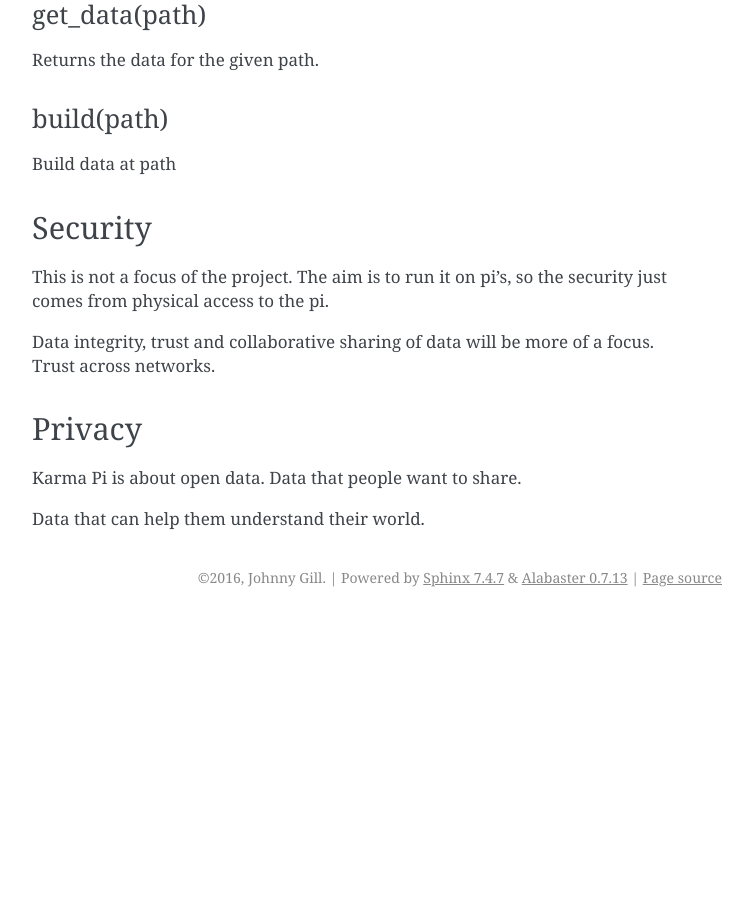
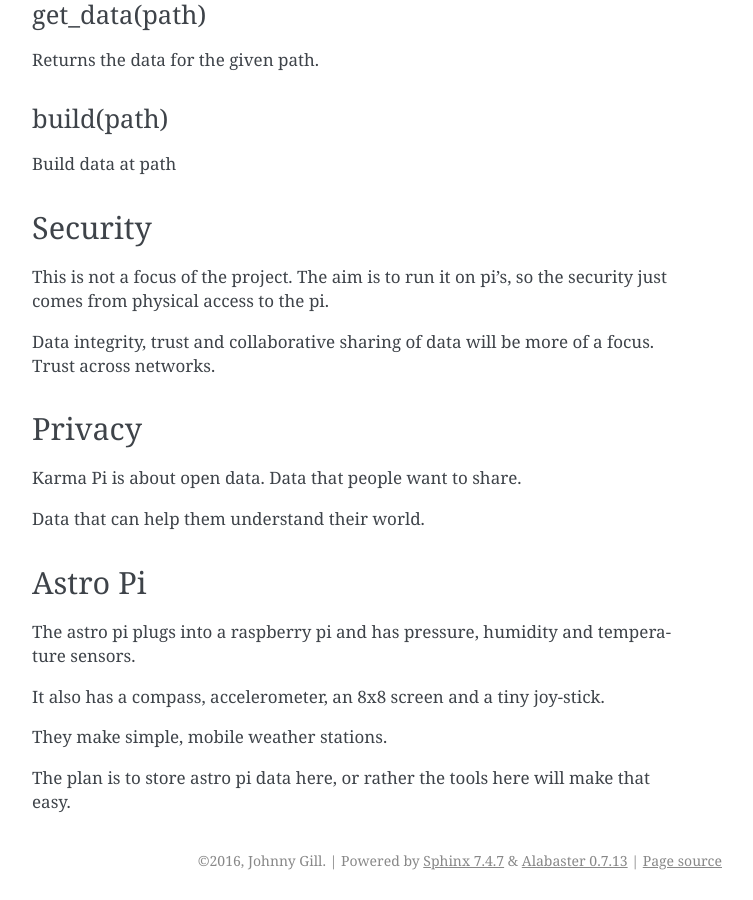
Before and after one commit to openbermuda/karmapi, a Sphinx documentation site: the page built from docs/karmapi.rst, in a window 1280 px wide and 900 px high, scrolled down 3051 px. Shown: the whole window, without its empty margins (388-1141 px from the left). Built offline with Sphinx 7.4.7, drawn with Linux system fonts in a browser that asks for light colours; formulas are drawn with MathJax 3; before the commit the page ends 3668 px from its top, so only the background shows below that.

Commit message:
added astro pi

```diff
--- a/docs/karmapi.rst
+++ b/docs/karmapi.rst
@@ -169,3 +169,17 @@ Privacy
 Karma Pi is about open data.  Data that people want to share.
 
 Data that can help them understand their world.
+
+Astro Pi
+========
+
+The astro pi plugs into a raspberry pi and has pressure, humidity and
+temperature sensors.
+
+It also has a compass, accelerometer, an 8x8 screen and a tiny
+joy-stick.
+
+They make simple, mobile weather stations.
+
+The plan is to store astro pi data here, or rather the tools here will
+make that easy.
```
